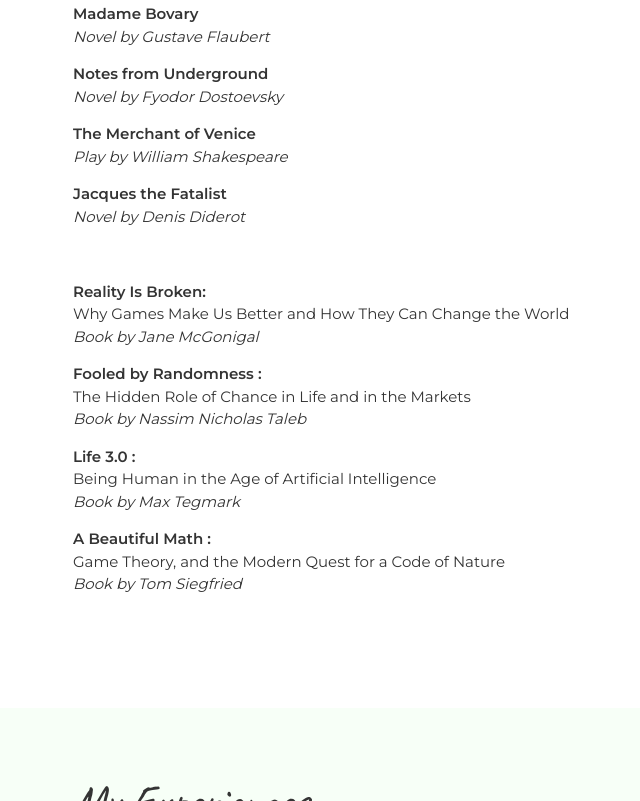
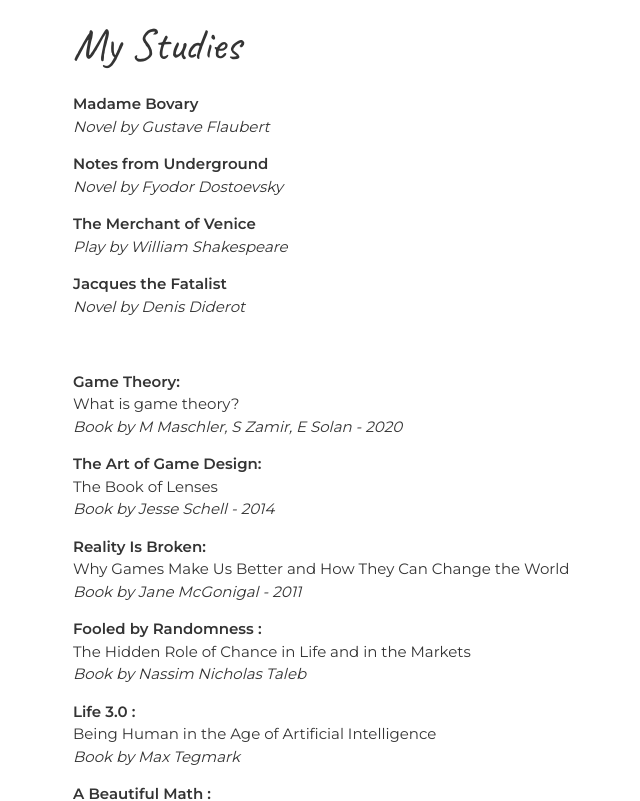
Before and after one commit to hamidreza-mohammadiha/Me, a plain HTML site: page index.html in a window 1280 px wide. Shown: the part 1202-2003 px from the top of the page, without its empty margins (167-807 px from the left). Drawn offline with Linux system fonts and the light colour scheme.

Commit message:
Update index.html

```diff
--- a/index.html
+++ b/index.html
@@ -34,12 +34,12 @@
 		      <i>-.--</i> </p>
 
 	      <p><strong>GameDesign: The Model</strong>
-		      <br>...<br>
+		      <br>This chapter explains how game design is a process of creating a model of a game, which is a simplified representation of the game’s system, rules, and elements. It also discusses how game design is influenced by various factors, such as the game’s goals, audience, platform, and genre. It gives examples of different types of game models, such as paper prototypes, digital prototypes, and mathematical models. It also offers some tips and guidelines for creating and evaluating game models.<br>
 		      <br>
 		      <i>--.-</i> </p>
 
 	      <p><strong>GamePlay: The Solution</strong>
-		      <br>This chapter or section explains how games can provide effective and satisfying solutions to the challenges and issues that we face in the real world. It also explores how games can inspire us to create our own solutions and share them with others. It gives examples of games that have successfully solved or improved real-world problems, such as World Without Oil, Foldit, and EVOKE. It also offers some tips and guidelines for designing and playing games that can make a difference.<br>
+		      <br>This chapter explains how games can provide effective and satisfying solutions to the challenges and issues that we face in the real world. It also explores how games can inspire us to create our own solutions and share them with others. It gives examples of games that have successfully solved or improved real-world problems, such as World Without Oil, Foldit, and EVOKE. It also offers some tips and guidelines for designing and playing games that can make a difference.<br>
 		      <br>
 		      <i>---.</i> </p>
 
@@ -56,7 +56,10 @@
 
 	      <p><br></p>
 
-	      <p><strong>Reality Is Broken: </strong> <br> Why Games Make Us Better and How They Can Change the World <br> <i>Book by Jane McGonigal</i> </p>
+	      <p><strong>Game Theory: </strong> <br> What is game theory? <br> <i>Book by M Maschler, S Zamir, E Solan - 2020</i> </p>
+	      <p><strong>The Art of Game Design: </strong> <br> The Book of Lenses <br> <i>Book by Jesse Schell - 2014</i> </p>
+	      <p><strong>Reality Is Broken: </strong> <br> Why Games Make Us Better and How They Can Change the World <br> <i>Book by Jane McGonigal - 2011</i> </p>
+
 	      <p><strong>Fooled by Randomness : </strong> <br> The Hidden Role of Chance in Life and in the Markets <br> <i>Book by Nassim Nicholas Taleb</i> </p>
 	      <p><strong>Life 3.0 :</strong> <br> Being Human in the Age of Artificial Intelligence <br> <i>Book by Max Tegmark</i> </p>
 	      <p><strong>A Beautiful Math :</strong> <br> Game Theory, and the Modern Quest for a Code of Nature <br> <i>Book by Tom Siegfried</i> </p>
```
